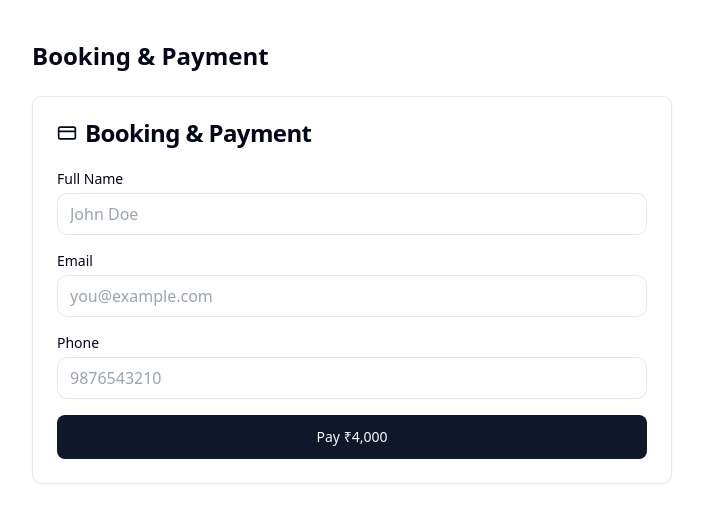
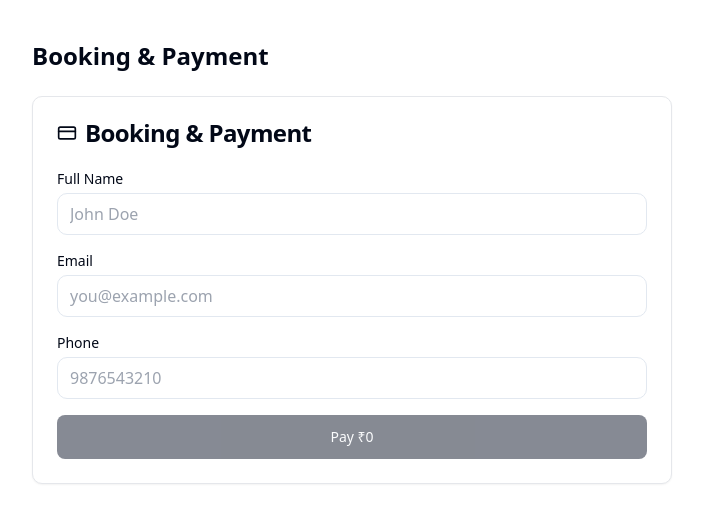
Before and after one commit to SohailKhan912/Glassvision, a Next.js app in the folder frontend/: page /checkout in a window 1280 px wide. Shown: the top 522 px of the page, without its empty margins (288-991 px from the left). Built offline with nearby package versions, Linux system fonts and the light colour scheme; no server answers.

Commit message:
Fix dynamic checkout total

```diff
--- a/frontend/app/checkout/page.tsx
+++ b/frontend/app/checkout/page.tsx
@@ -1,13 +1,18 @@
 "use client";
 
 import { RazorpayCheckoutForm } from "@/components/razorpay-checkout-form";
+import { useCart } from "@/components/cart-context";
 
 export default function CheckoutPage() {
-  // You can pass total price if needed (example: 4000)
+  const { totalPrice } = useCart();
+
   return (
     <div className="max-w-2xl mx-auto px-4 py-10">
-      <h1 className="text-2xl font-semibold mb-6">Booking & Payment</h1>
-      <RazorpayCheckoutForm finalTotal={4000} />
+      <h1 className="text-2xl font-semibold mb-6">
+        Booking & Payment
+      </h1>
+
+      <RazorpayCheckoutForm finalTotal={totalPrice} />
     </div>
   );
 }
```
